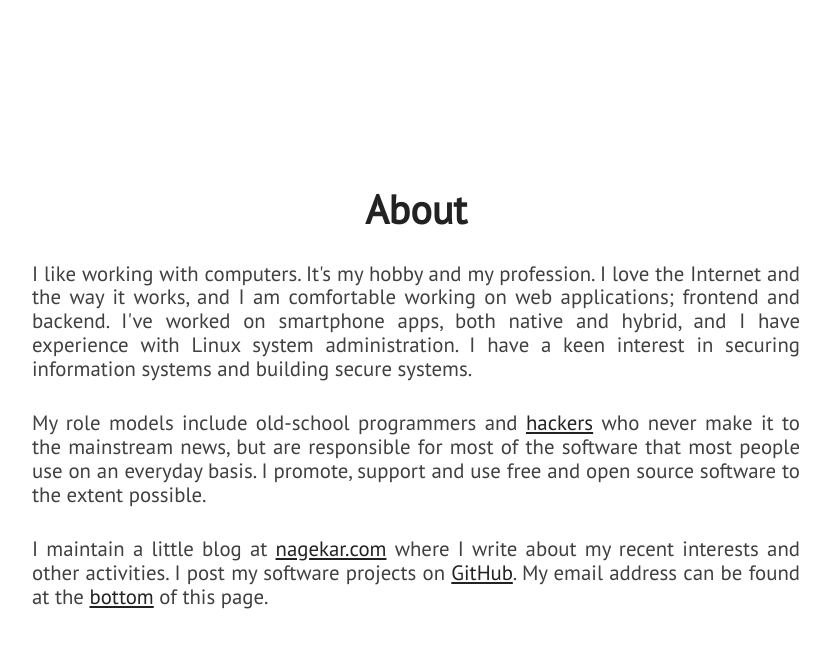
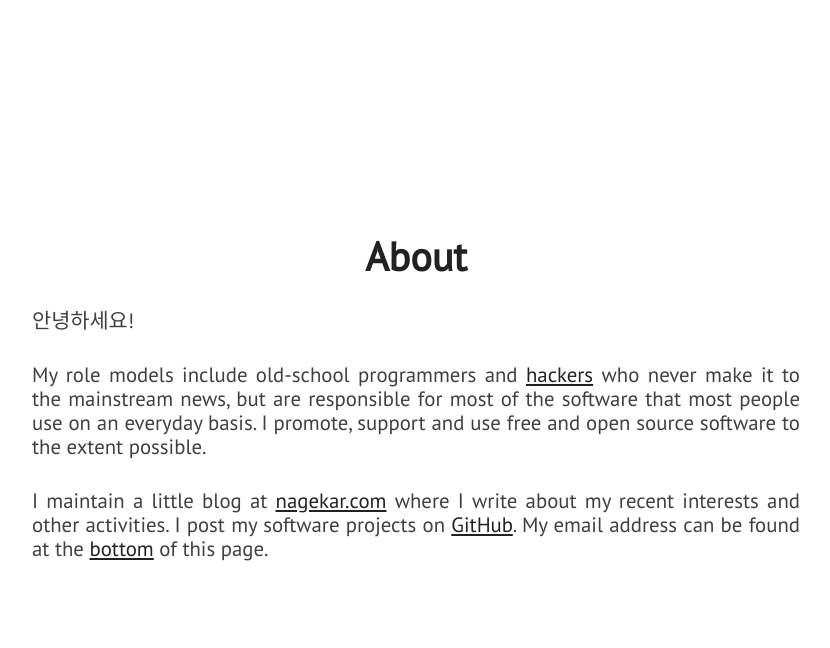
Before and after one commit to Ryeohwan/Ryeohwan.github.io, a Jekyll site: the page built from index.html, in a window 1280 px wide and 900 px high, scrolled down 1018 px. Shown: the top 648 px of the window, without its empty margins (224-1054 px from the left). Built offline with Jekyll 4.4.1, drawn with Linux system fonts in a browser that asks for light colours; nearby versions of some CDN libraries; some of the changed text lies outside the part shown.

Commit message:
docs: portfolio update

```diff
--- a/_config.yml
+++ b/_config.yml
@@ -15,7 +15,7 @@ twitter_username: Ryeohwan
 reddit_username: Ryeohwan
 
 # absolute or relative
-profile_picture: assets/images/pp.jpg
+profile_picture: assets/images/RyeoRyeo.jpg
 
 # Google Analytics ID
 google_analytics:
--- a/_includes/about.html
+++ b/_includes/about.html
@@ -3,7 +3,7 @@
         <div id="about-text">
             <div class="section-heading">About</div>
             <p class="paragraph-text justify-text">
-                I like working with computers. It's my hobby and my profession. I love the Internet and the way it works, and I am comfortable working on web applications; frontend and backend. I've worked on smartphone apps, both native and hybrid, and I have experience with Linux system administration. I have a keen interest in securing information systems and building secure systems.
+                안녕하세요!
             </p>
             <p class="paragraph-text justify-text">
                 My role models include old-school programmers and <a href="https://stallman.org/articles/on-hacking.html">hackers</a> who never make it to the mainstream news, but are responsible for most of the software that most people use on an everyday basis. I promote, support and use free and open source software to the extent possible.
--- a/_includes/extra.html
+++ b/_includes/extra.html
@@ -15,13 +15,10 @@
                 <span class="hint--bottom bottom-link" aria-label="Email">
                     <a href="mailto:{{ site.email }}"><i class="head-icon fas fa-envelope"></i></a>
                 </span>
-                <span class="hint--bottom bottom-link" aria-label="PGP Key">
-                    <a href="https://www.nagekar.com/publickey.abhishek@nagekar.com.asc"><i class="head-icon fas fa-key"></i></a>
-                </span>
                 <span class="hint--bottom bottom-link" aria-label="GitHub">
                     <a href="https://github.com/{{ site.github_username }}"><i class="head-icon fab fa-github"></i></a>
                 </span>
-                <span class="hint--bottom bottom-link" aria-label="Web Blog">
+                <span class="hint--bottom bottom-link" aria-label="Velog">
                     <a href="{{ site.blog_url }}"><i class="head-icon fas fa-rss"></i></a>
                 </span>
                 <span class="hint--bottom bottom-link" aria-label="Keybase">
```
Also changed, not shown: other parts of _includes/extra.html (+1 -1 lines), assets/images/RyeoRyeo.jpeg (added).
